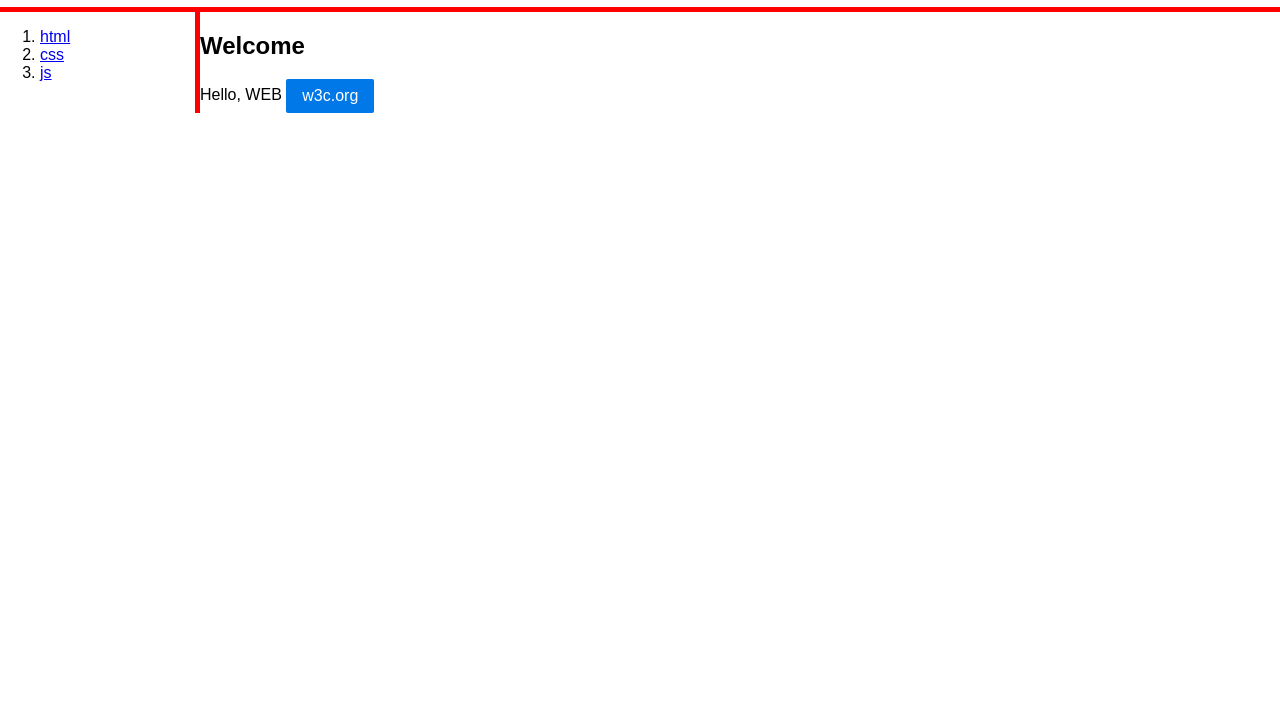
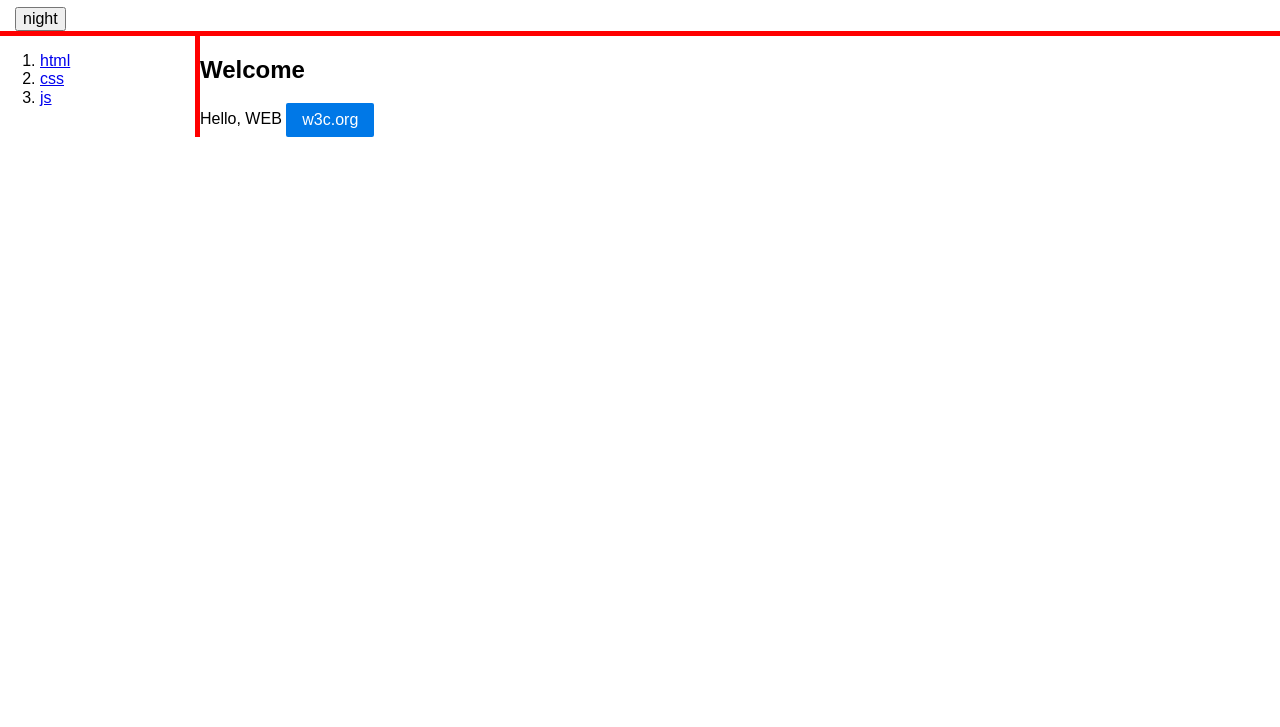
Before and after one commit to egoingsb/d-css-class, a plain HTML site: page index.html in a window 1280 px wide. Shown: the part 73-800 px from the top of the page. Drawn offline with nearby package versions, Linux system fonts and the light colour scheme.

Commit message:
토글 버튼 완성

```diff
--- a/index.html
+++ b/index.html
@@ -10,18 +10,22 @@
     <header>
         <h1><a href="index.html">WEB</a></h1>
 
-        <!--
-        <input type="button" value="night" onclick="
-            document.querySelector('body').style.backgroundColor='black';
-            document.querySelector('body').style.color='white';
+        <input type="button" id="modeBtn" value="night" onclick="
+            var modeBtn = this;
+            if(modeBtn.value === 'night'){
+            // 1. 만약에 이 버튼의 value 값이 night라면
+                document.querySelector('body').style.backgroundColor='black';
+                document.querySelector('body').style.color='white';
+                // 이 버튼의 value 값을 day로 바꾼다.
+                modeBtn.value = 'day';
+            } else {
+            // 2. 아니라면
+                document.querySelector('body').style.backgroundColor='white';
+                document.querySelector('body').style.color='black';
+                // 이 버튼의 value 값을 night로 바꾼다.
+                modeBtn.value = 'night';
+            }
         ">
-        <input type="button" value="day" onclick="
-            document.querySelector('body').style.backgroundColor='white';
-            document.querySelector('body').style.color='black';
-        ">
-        -->
-
-
 
     </header>
     <div id="nav">
```
